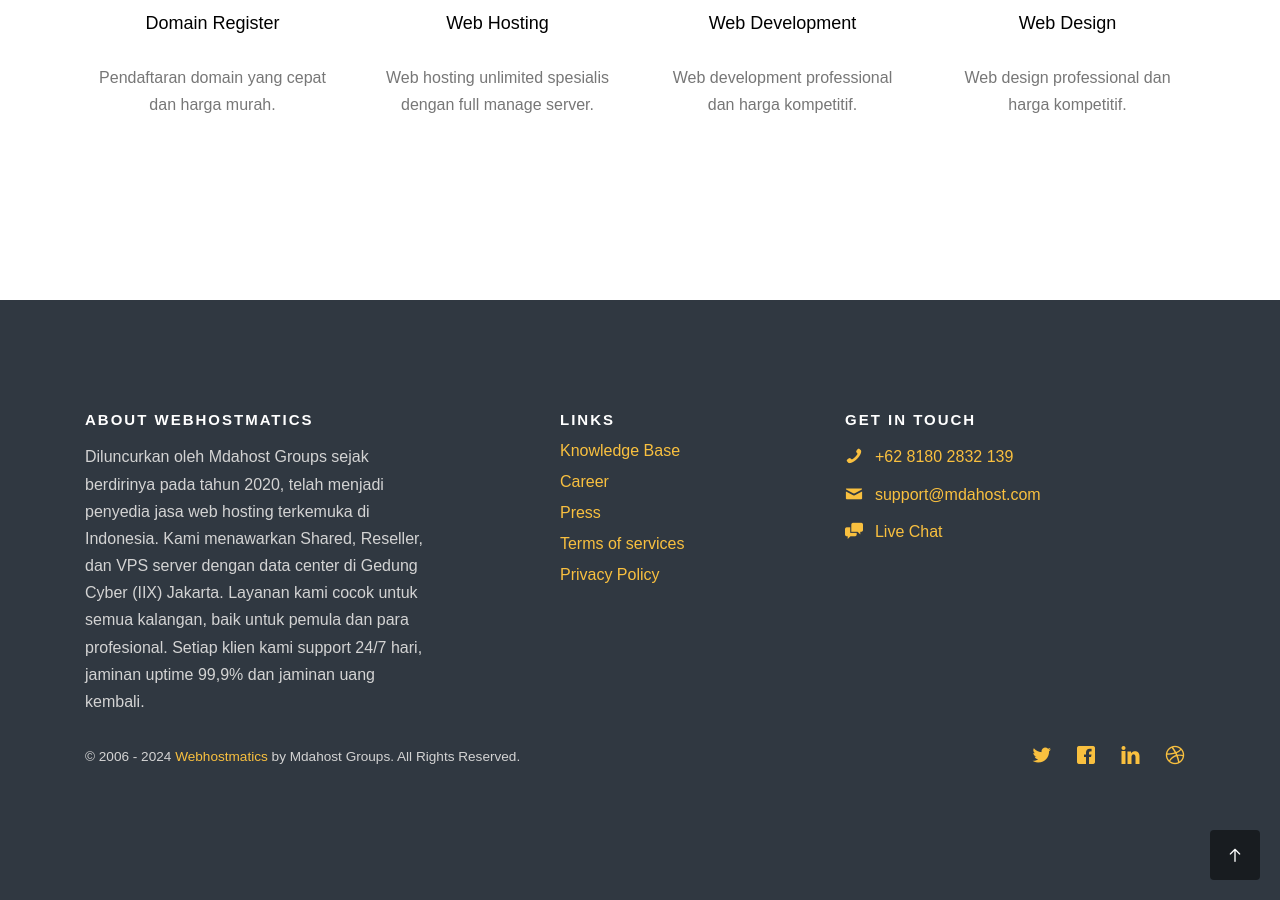
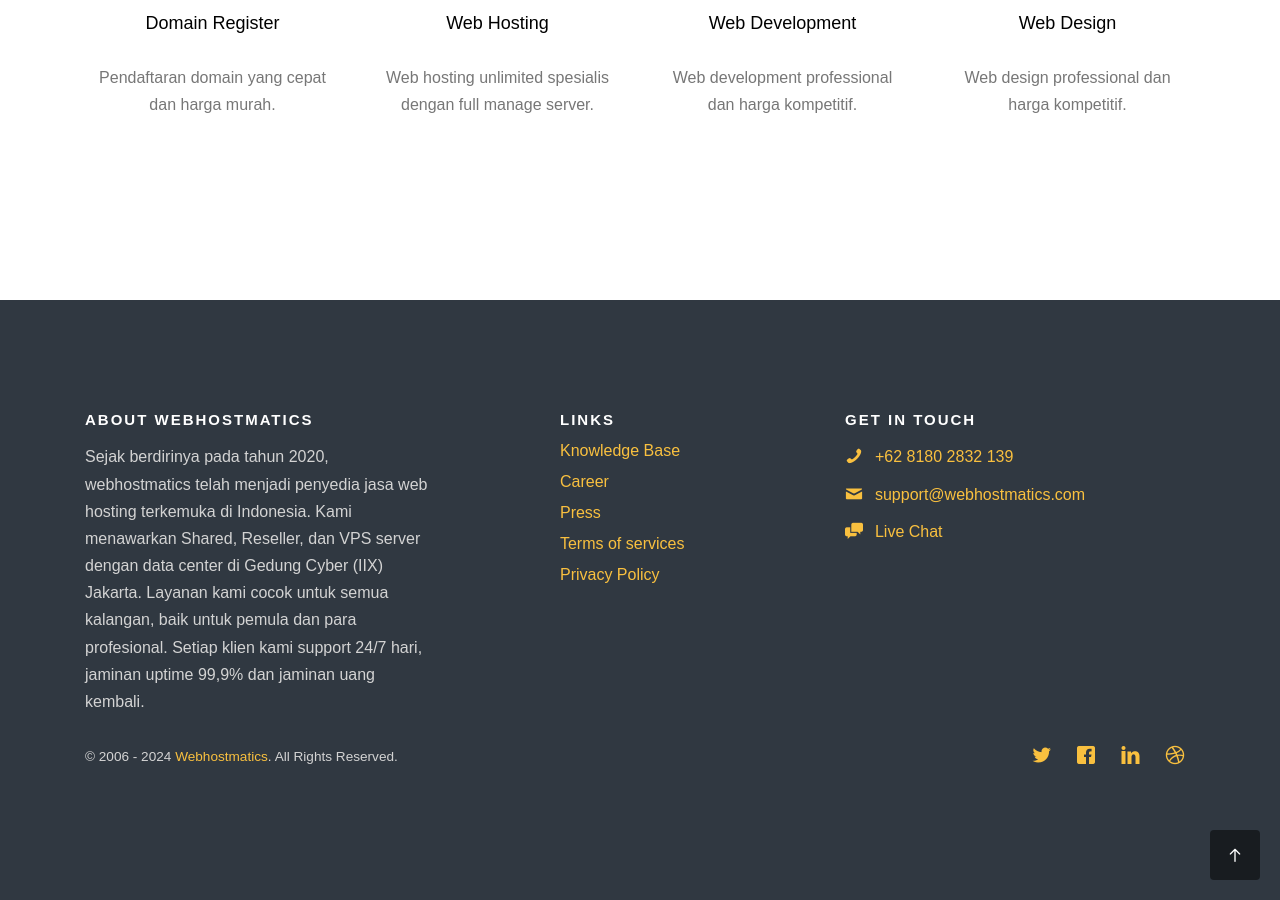
Before and after one commit to mdahost/web, a Jekyll site: the page built from index.html, in a window 1280 px wide and 900 px high, scrolled down 1961 px. Built offline with Jekyll 4.4.1, drawn with Linux system fonts in a browser that asks for light colours; some web fonts are replaced.

Commit message:
Update default.html

```diff
--- a/_layouts/default.html
+++ b/_layouts/default.html
@@ -117,7 +117,7 @@
         <div class="col-md-4">
           <div class="gtco-widget">
             <h3>About Webhostmatics</h3>
-            <p>Diluncurkan oleh Mdahost Groups sejak berdirinya pada tahun 2020, telah menjadi penyedia jasa web hosting terkemuka di Indonesia. Kami menawarkan Shared, Reseller, dan VPS server dengan data center di Gedung Cyber (IIX) Jakarta. Layanan kami cocok untuk semua kalangan, baik untuk pemula dan para profesional. Setiap klien kami support 24/7 hari, jaminan uptime 99,9% dan jaminan uang kembali.</p>
+            <p>Sejak berdirinya pada tahun 2020, webhostmatics telah menjadi penyedia jasa web hosting terkemuka di Indonesia. Kami menawarkan Shared, Reseller, dan VPS server dengan data center di Gedung Cyber (IIX) Jakarta. Layanan kami cocok untuk semua kalangan, baik untuk pemula dan para profesional. Setiap klien kami support 24/7 hari, jaminan uptime 99,9% dan jaminan uang kembali.</p>
           </div>
         </div>
 
@@ -139,7 +139,7 @@
             <h3>Get In Touch</h3>
             <ul class="gtco-quick-contact">
               <li><a href="#"><i class="icon-phone"></i> +62 8180 2832 139</a></li>
-              <li><a href="#"><i class="icon-mail2"></i> support@mdahost.com</a></li>
+              <li><a href="#"><i class="icon-mail2"></i> support@webhostmatics.com</a></li>
               <li><a href="#"><i class="icon-chat"></i> Live Chat</a></li>
             </ul>
           </div>
@@ -150,7 +150,7 @@
       <div class="row copyright">
         <div class="col-md-12">
           <p class="pull-left">
-            <small class="block">&copy; 2006 - 2024 <a href="/">Webhostmatics</a> by Mdahost Groups. All Rights Reserved.</small>
+            <small class="block">&copy; 2006 - 2024 <a href="/">Webhostmatics</a>. All Rights Reserved.</small>
           </p>
           <p class="pull-right">
             <ul class="gtco-social-icons pull-right">
```
